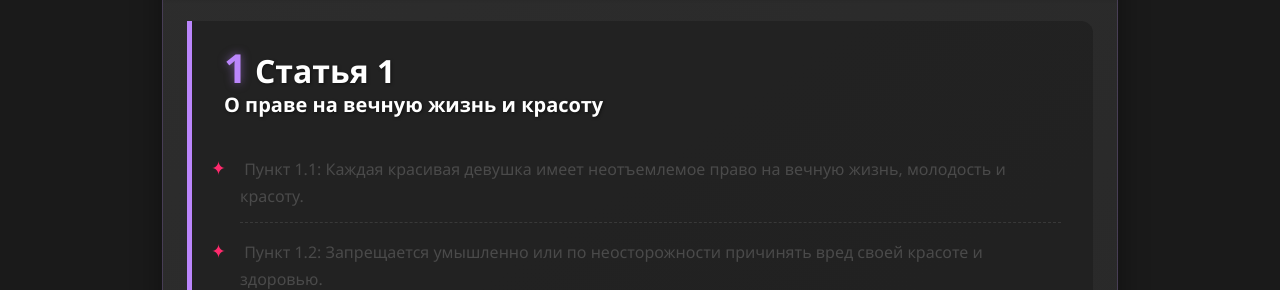
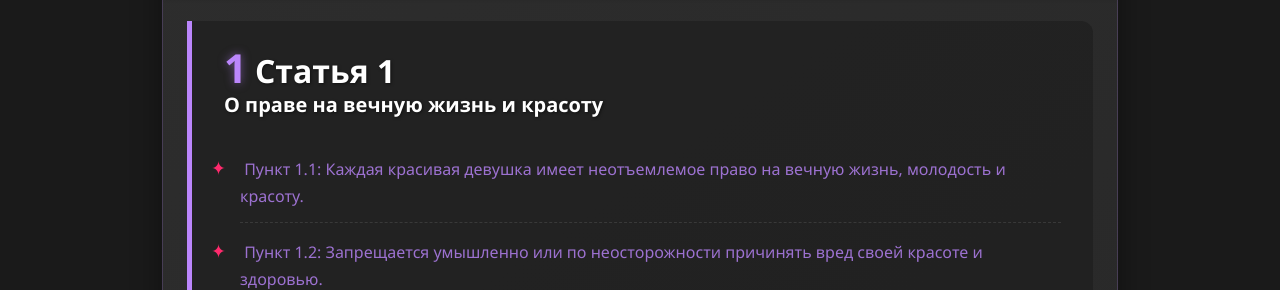
Before and after one commit to BattleGrounds/loving, a plain HTML site: page index.html in a window 1280 px wide. Shown: the part 662-952 px from the top of the page. Drawn offline with nearby package versions, Linux system fonts and the light colour scheme.

Commit message:
Update index.html

```diff
--- a/index.html
+++ b/index.html
@@ -92,6 +92,7 @@
             padding: 0.8rem 0;
             position: relative;
             border-bottom: 1px dashed rgba(255, 255, 255, 0.1);
+            color: rgba(187, 134, 252, 0.8)
         }
 
         .law-point:last-child {
```
